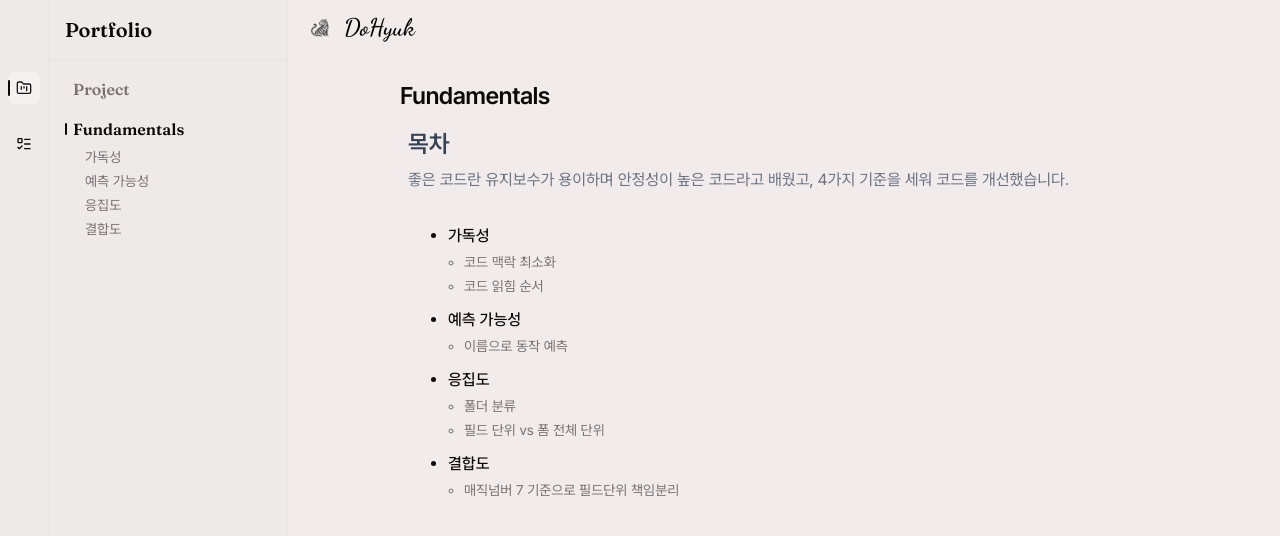
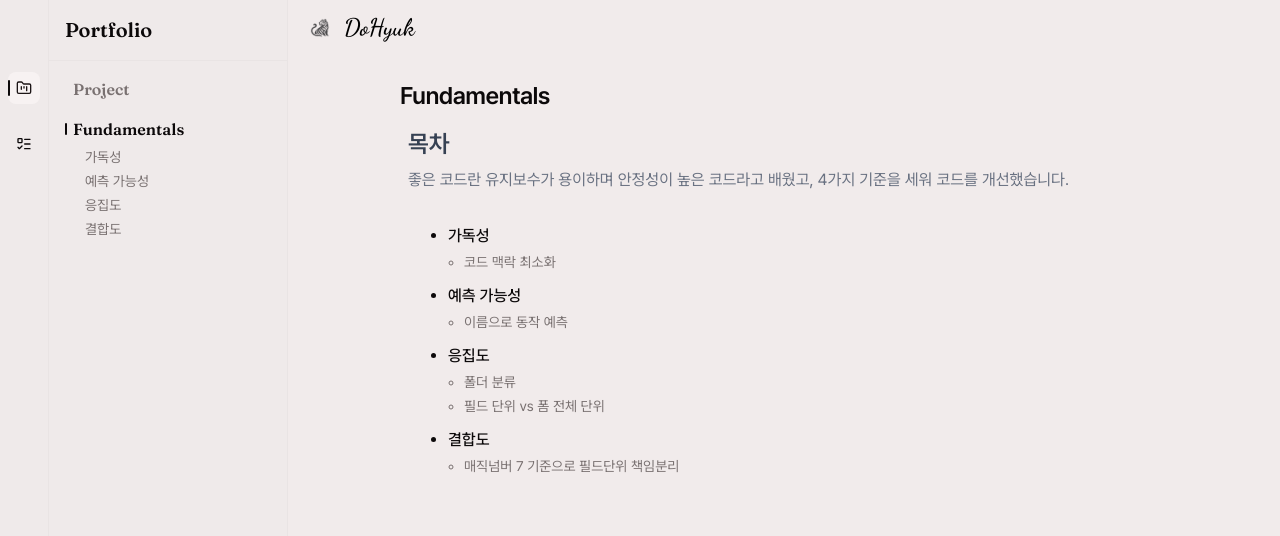
Before and after one commit to DoHyuk-Centric/frontend-portfolio, a Next.js app: page /fundamentals in a window 1280 px wide. Shown: the top 536 px of the page. Built offline with nearby package versions, Linux system fonts and the light colour scheme.

Commit message:
가독성 읽힘 순서 제거

```diff
--- a/src/app/fundamentals/page.tsx
+++ b/src/app/fundamentals/page.tsx
@@ -13,7 +13,7 @@ export default function FundamentalsPage() {
           <ListSection
             title={"가독성"}
             href="/fundamentals/readability"
-            content={["코드 맥락 최소화", "코드 읽힘 순서"]}
+            content={["코드 맥락 최소화"]}
           />
           <ListSection
             title={"예측 가능성"}
--- a/src/app/fundamentals/readability/_components/reading-order-section.tsx
+++ /dev/null
@@ -1,13 +0,0 @@
-import { CollapsibleSection } from "@/components/collapsible-section";
-
-export function ReadingOrderSection() {
-  return (
-    <CollapsibleSection title="코드 읽힘 순서">
-      <aside className="rounded-lg border bg-muted/50 p-4 text-sm text-muted-foreground">
-        💬 하나의 파일과 코드에서 너무 많은 맥락을 다루면 읽기 힘들어집니다.
-        따라서 맥락을 줄이기 위해서 Wrapper 또는 HOC로 해결하곤 합니다.
-      </aside>
-      <div>공사중</div>
-    </CollapsibleSection>
-  );
-}
--- a/src/app/fundamentals/readability/page.tsx
+++ b/src/app/fundamentals/readability/page.tsx
@@ -1,7 +1,6 @@
 import { SectionStub } from "@/components/section-stub";
 
 import { CodeContextSection } from "./_components/code-context-section";
-import { ReadingOrderSection } from "./_components/reading-order-section";
 
 export default async function ReadabilityPage() {
   return (
@@ -9,9 +8,6 @@ export default async function ReadabilityPage() {
       <section className="flex flex-col gap-6 px-2">
         <CodeContextSection />
       </section>
-      <section className="flex flex-col gap-6 px-2 mt-4">
-        <ReadingOrderSection />
-      </section>
     </SectionStub>
   );
 }
```
